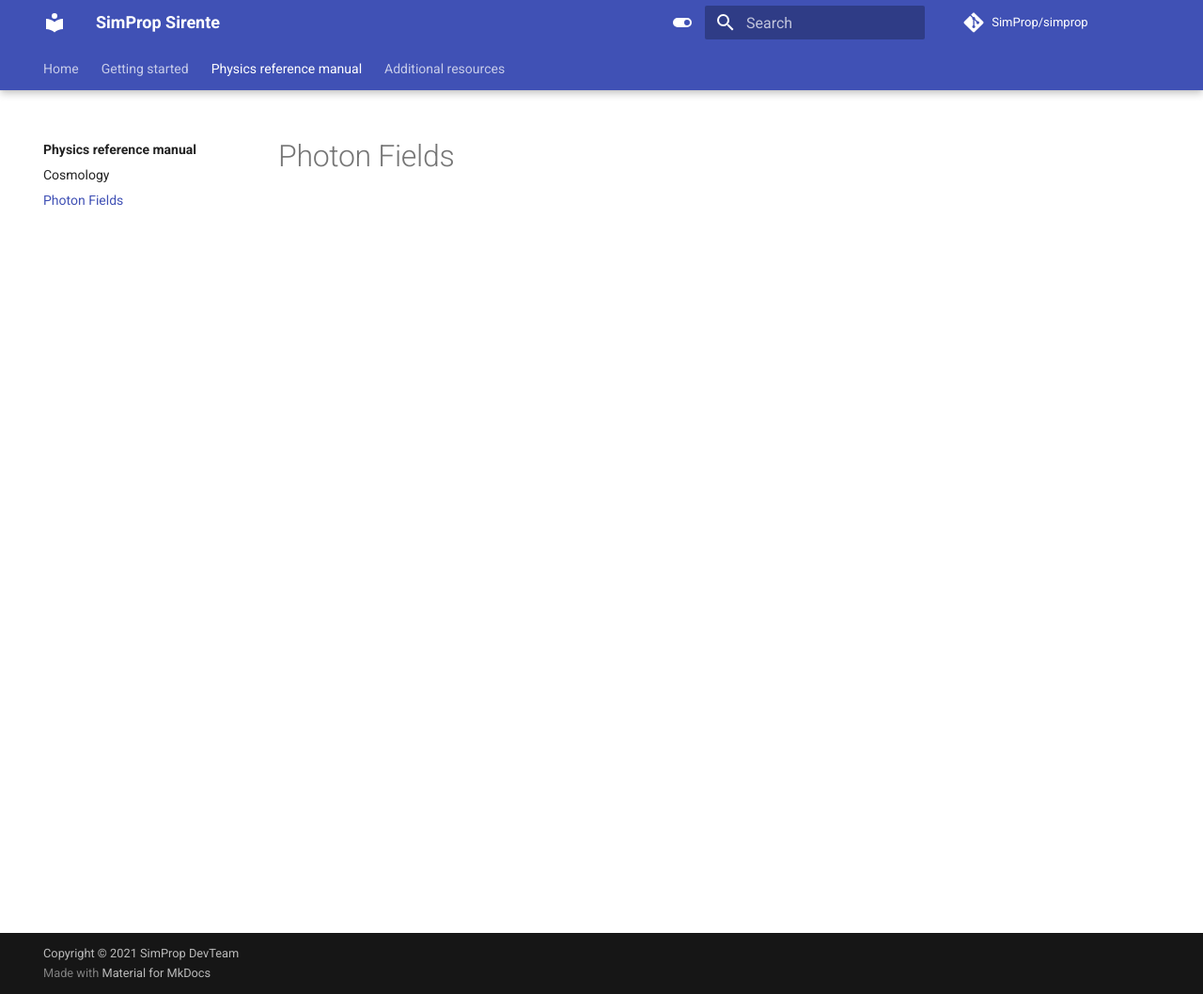
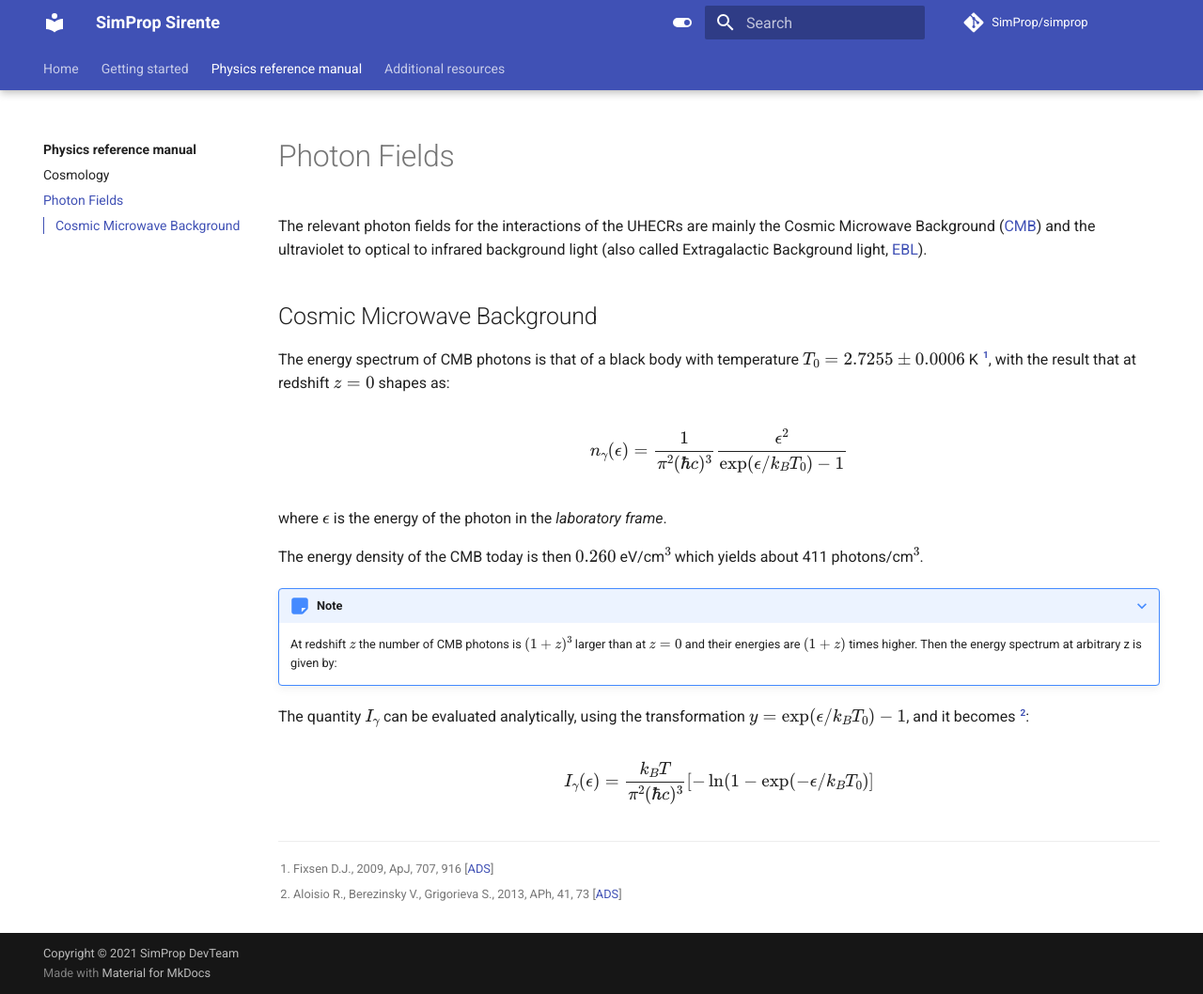
Before and after one commit to SimProp/simprop.github.io, an MkDocs documentation site: the page built from docs/reference/phfields.md, in a window 1280 px wide and 1058 px high. Shown: the whole window at 94% size. Built offline with MkDocs 1.6.1 and Material for MkDocs 9.7.7, drawn with Linux system fonts in a browser that asks for light colours.

Commit message:
working on CMB field

```diff
--- /dev/null
+++ b/docs/javascripts/mathjax.js
@@ -0,0 +1,16 @@
+window.MathJax = {
+  tex: {
+    inlineMath: [["\\(", "\\)"]],
+    displayMath: [["\\[", "\\]"]],
+    processEscapes: true,
+    processEnvironments: true
+  },
+  options: {
+    ignoreHtmlClass: ".*|",
+    processHtmlClass: "arithmatex"
+  }
+};
+
+document$.subscribe(() => {
+  MathJax.typesetPromise()
+})
--- a/docs/reference/phfields.md
+++ b/docs/reference/phfields.md
@@ -1 +1,28 @@
 # Photon Fields
+
+The relevant photon fields for the interactions of the UHECRs are mainly the Cosmic Microwave Background ([CMB](https://en.wikipedia.org/wiki/Cosmic_microwave_background)) and the ultraviolet to optical to infrared background light (also called Extragalactic Background light, [EBL](https://en.wikipedia.org/wiki/Extragalactic_background_light)).
+
+## Cosmic Microwave Background
+
+The energy spectrum of CMB photons is that of a black body with temperature $T_0 = 2.7255 \pm 0.0006$ K [^Fixsen2009], with the result that at redshift $z=0$ shapes as:
+
+$$
+n_\gamma(\epsilon) = \frac{1}{\pi^2 (\hbar c)^3} \frac{\epsilon^2}{\exp(\epsilon / k_B T_0) - 1}
+$$
+
+where $\epsilon$ is the energy of the photon in the *laboratory frame*.
+
+The energy density of the CMB today is then $0.260$ eV/cm$^3$ which yields about 411 photons/cm$^3$.
+
+???+ note
+
+     At redshift $z$ the number of CMB photons is $(1 + z)^3$ larger than at $z = 0$ and their energies are $(1 + z)$ times higher. Then the energy spectrum at arbitrary z is given by:
+
+The quantity $I_\gamma$ can be evaluated analytically, using the transformation $y = \exp(\epsilon / k_B T_0) - 1$, and it becomes [^Aloisio2013]:
+
+$$
+I_\gamma(\epsilon) = \frac{k_B T}{\pi^2 (\hbar c)^3} [-\ln(1-\exp(-\epsilon / k_B T_0)]
+$$
+
+[^Fixsen2009]: Fixsen D.J., 2009, ApJ, 707, 916 [[ADS](https://ui.adsabs.harvard.edu/abs/2009ApJ...707..916F)]
+[^Aloisio2013]: Aloisio R., Berezinsky V., Grigorieva S., 2013, APh, 41, 73 [[ADS](https://ui.adsabs.harvard.edu/abs/2013APh....41...73A/abstract)]
--- a/mkdocs.yml
+++ b/mkdocs.yml
@@ -45,9 +45,39 @@ theme:
       toggle:
         icon: material/toggle-switch-off-outline
         name: Switch to light mode
+  icon:
+    admonition:
+      note: fontawesome/solid/sticky-note
+      abstract: fontawesome/solid/book
+      info: fontawesome/solid/info-circle
+      tip: fontawesome/solid/bullhorn
+      success: fontawesome/solid/check
+      question: fontawesome/solid/question-circle
+      warning: fontawesome/solid/exclamation-triangle
+      failure: fontawesome/solid/bomb
+      danger: fontawesome/solid/skull
+      bug: fontawesome/solid/robot
+      example: fontawesome/solid/flask
+      quote: fontawesome/solid/quote-left
+
+# Markdown extensions
+markdown_extensions:
+  - attr_list
+  - md_in_html
+  - footnotes
+  - pymdownx.arithmatex:
+      generic: true
+  - admonition
+  - pymdownx.details
+  - pymdownx.superfences
+
+extra_javascript:
+  - javascripts/mathjax.js
+  - https://polyfill.io/v3/polyfill.min.js?features=es6
+  - https://cdn.jsdelivr.net/npm/mathjax@3/es5/tex-mml-chtml.js
 
 # versioning
-extra:
+# extra:
 #  analytics:
 #    provider: google
 #    property: !ENV GOOGLE_ANALYTICS_KEY
```
Also changed, not shown: docs/reference/cosmology.md (+4 -1 lines), docs/reference/hubbleTime.png, 1 other file.
